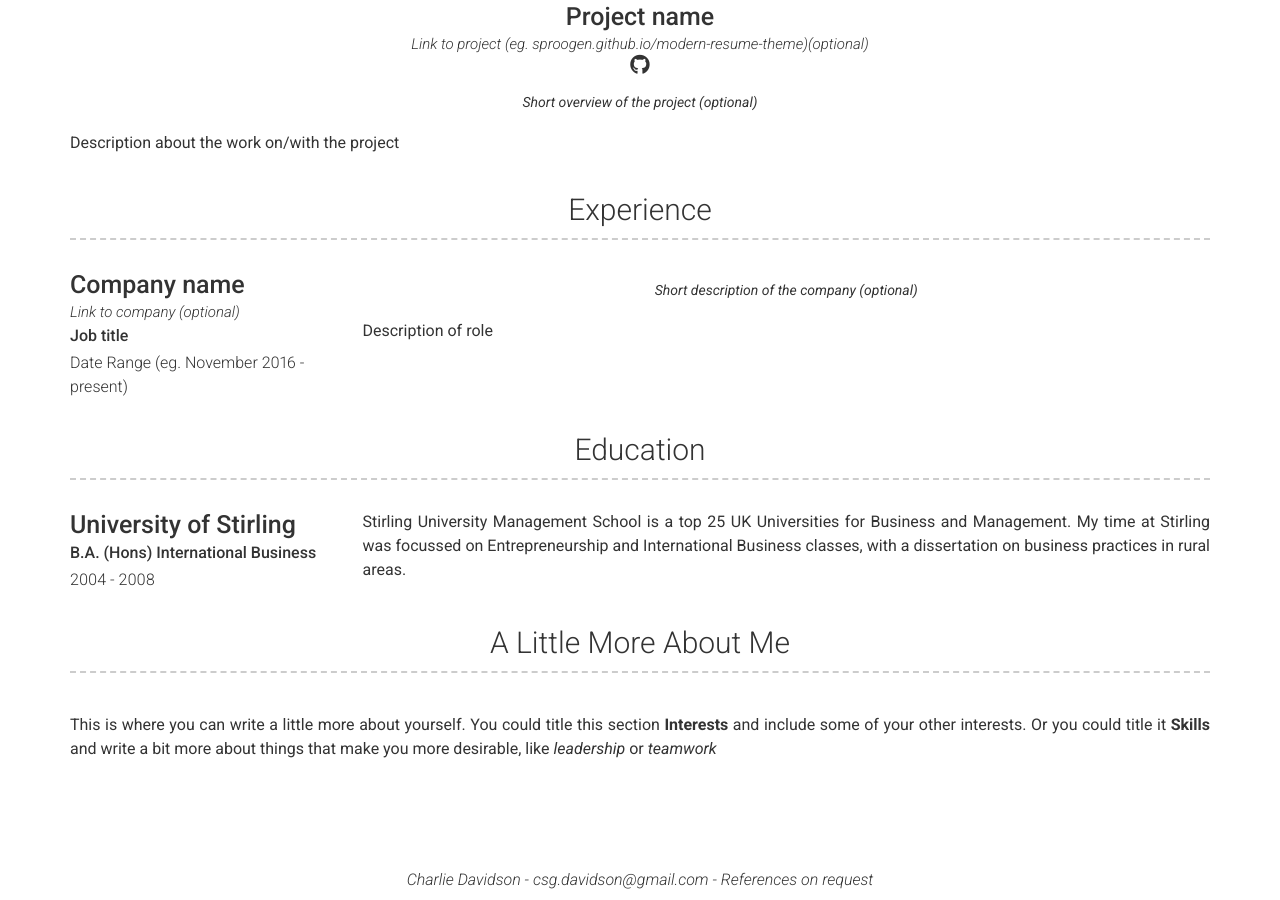
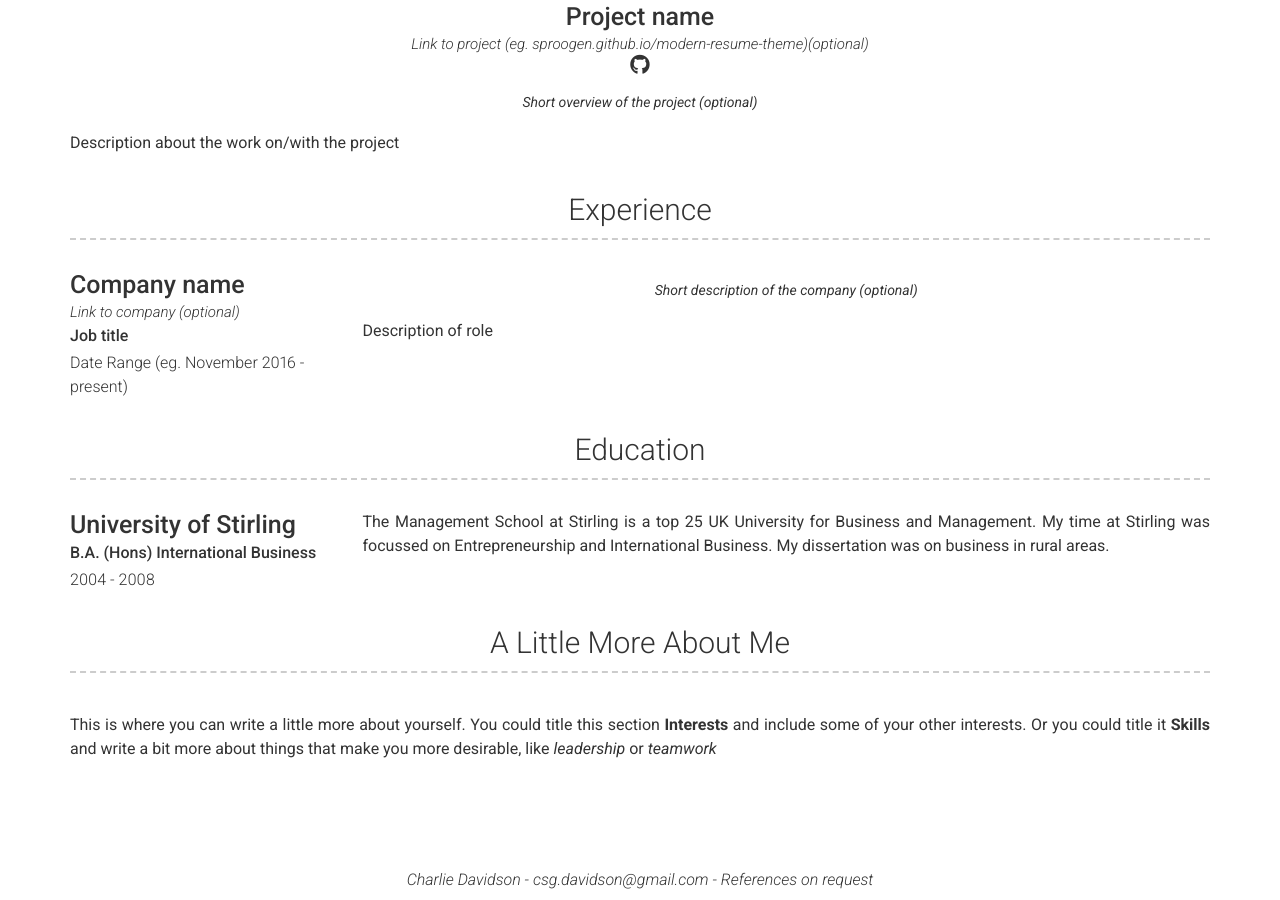
Before and after one commit to csgdavidson/Charlie-Davidson2, a Jekyll site: the page built from index.md, in a window 1280 px wide and 900 px high, scrolled down 605 px. Built offline with Jekyll 4.4.1, drawn with Linux system fonts in a browser that asks for light colours; nearby versions of some CDN libraries.

Commit message:
Update education.yml

```diff
--- a/_data/education.yml
+++ b/_data/education.yml
@@ -4,4 +4,4 @@
   dates: 2004 - 2008
   qualification: B.A. (Hons) International Business
   description:
-     Stirling University Management School is a top 25 UK Universities for Business and Management. My time at Stirling was focussed on Entrepreneurship and International Business classes, with a dissertation on business practices in rural areas.
+     The Management School at Stirling is a top 25 UK University for Business and Management. My time at Stirling was focussed on Entrepreneurship and International Business. My dissertation was on business in rural areas.
```
